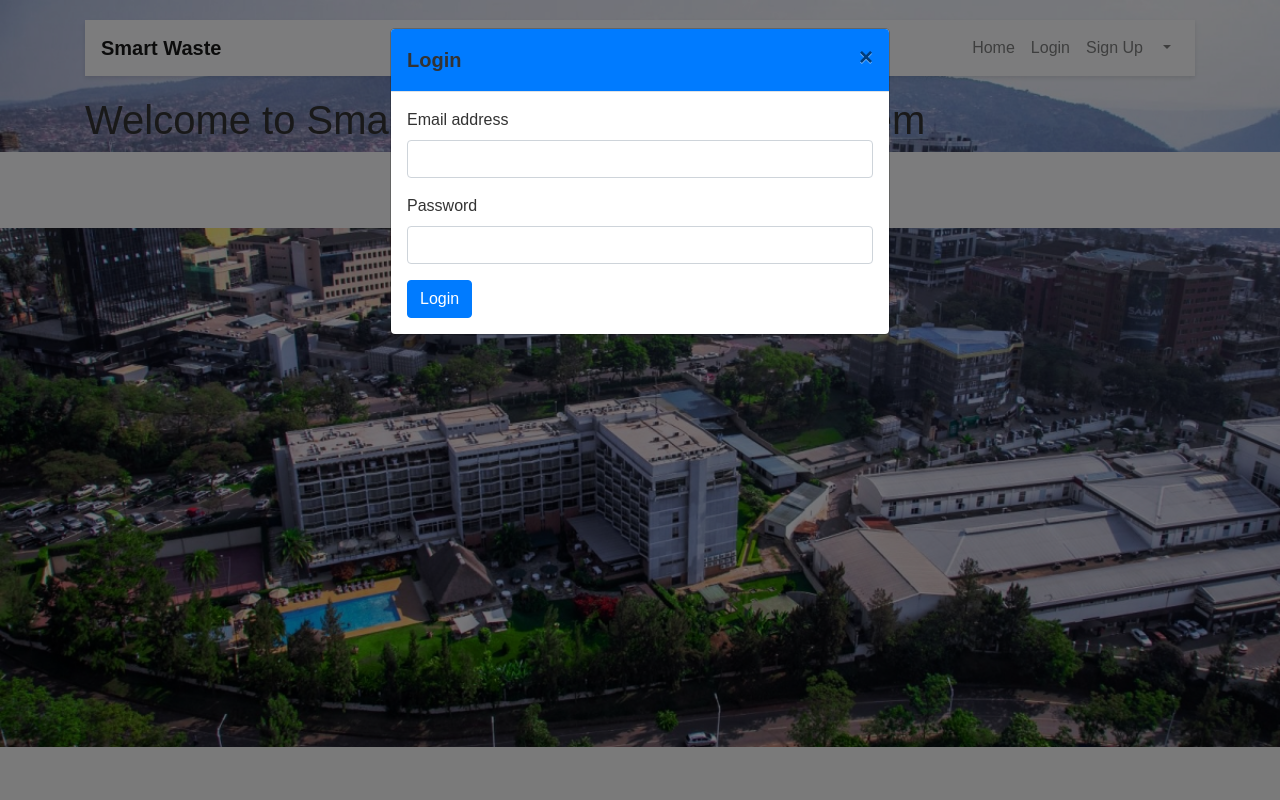
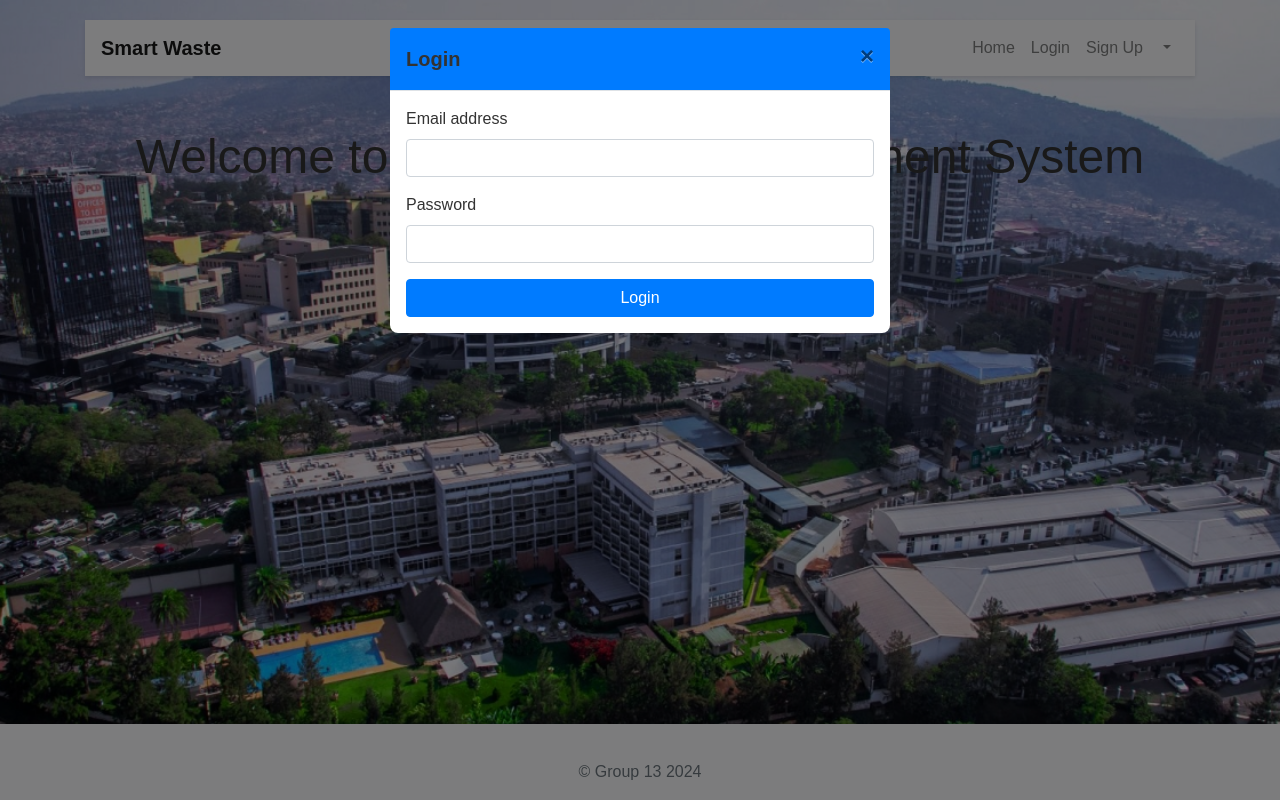
Before and after one commit to Ghyghi/Waste-Management, a Flask app: template app/templates/index.html in a window 1280 px wide, after a click on "Login". Run offline with Flask 3, Linux system fonts and the light colour scheme; the template is opened without the code that fills it, so the values that code supplies are empty; parts of the project's set-up code (start-up, migrations or seed data) failed here and were passed over; some libraries are stand-ins or nearby versions.

Commit message:
front end

```diff
--- a/app/templates/index.html
+++ b/app/templates/index.html
@@ -6,6 +6,56 @@
     <title>Smart Waste Management</title>
     <link rel="stylesheet" href="https://stackpath.bootstrapcdn.com/bootstrap/4.5.2/css/bootstrap.min.css">
     <link rel="stylesheet" href="style.css">
+    <style>
+        body {
+            background-image: url('./23626.jpg');
+            background-size: cover;
+            background-position: center;
+            background-repeat: no-repeat;
+            height: 100vh; /* Ensure full viewport height */
+        }
+        .navbar-brand {
+            font-weight: bold;
+            color: #333;
+        }
+        .navbar-nav .nav-link {
+            color: #333;
+        }
+        .navbar-nav .nav-link:hover {
+            color: #007bff;
+        }
+        .modal-content {
+            border: none;
+            border-radius: 0.5rem;
+        }
+        .modal-title {
+            color: #333;
+        }
+        .btn-primary {
+            background-color: #007bff;
+            border-color: #007bff;
+        }
+        .btn-primary:hover {
+            background-color: #0056b3;
+            border-color: #0056b3;
+        }
+        h1 {
+            font-size: 3rem;
+            color: #333;
+            margin-top: 2rem;
+            text-align: center;
+        }
+        footer {
+            position: fixed;
+            bottom: 0;
+            width: 100%;
+            background-color: #f8f9fa;
+            text-align: center;
+        }
+        footer p {
+            margin-bottom: 0;
+        }
+    </style>
 </head>
 <body>
 
@@ -39,16 +89,15 @@
 </header>
 
 <main>
-    <div class="container">
+    <div class="container text-center">
         <!-- Main content area -->
         <h1>Welcome to Smart Waste Management System</h1>
-
     </div>
 </main>
 
-<footer class="py-3 bg-light">
+<footer class="py-3">
     <div class="container">
-        <p class="m-0 text-center text-muted">Copyright &copy; Group 13 2024</p>
+        <p class="m-0 text-muted">&copy; Group 13 2024</p>
     </div>
 </footer>
 
@@ -73,7 +122,7 @@
                         <label for="password">Password</label>
                         <input type="password" class="form-control" id="password" name="password" required>
                     </div>
-                    <button type="submit" class="btn btn-primary">Login</button>
+                    <button type="submit" class="btn btn-primary btn-block">Login</button>
                 </form>
             </div>
         </div>
@@ -105,7 +154,7 @@
                         <label for="password">Password</label>
                         <input type="password" class="form-control" id="password" name="password" required>
                     </div>
-                    <button type="submit" class="btn btn-primary">Register</button>
+                    <button type="submit" class="btn btn-primary btn-block">Register</button>
                 </form>
             </div>
         </div>
@@ -115,7 +164,6 @@
 <script src="https://code.jquery.com/jquery-3.5.1.slim.min.js"></script>
 <script src="https://cdn.jsdelivr.net/npm/popper.js@1.16.1/dist/umd/popper.min.js"></script>
 <script src="https://stackpath.bootstrapcdn.com/bootstrap/4.5.2/js/bootstrap.min.js"></script>
-<script src="script.js"></script>
 
 </body>
 </html>
```
